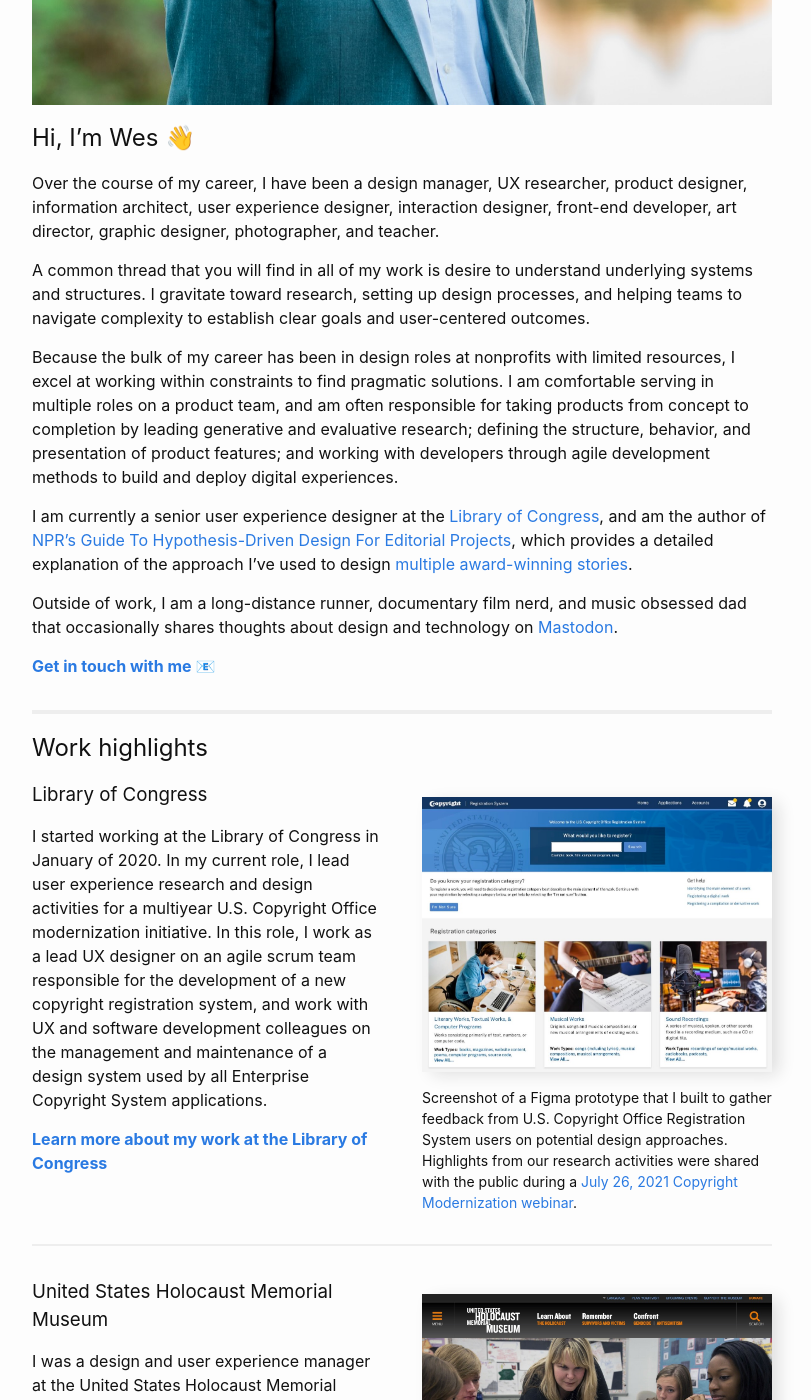
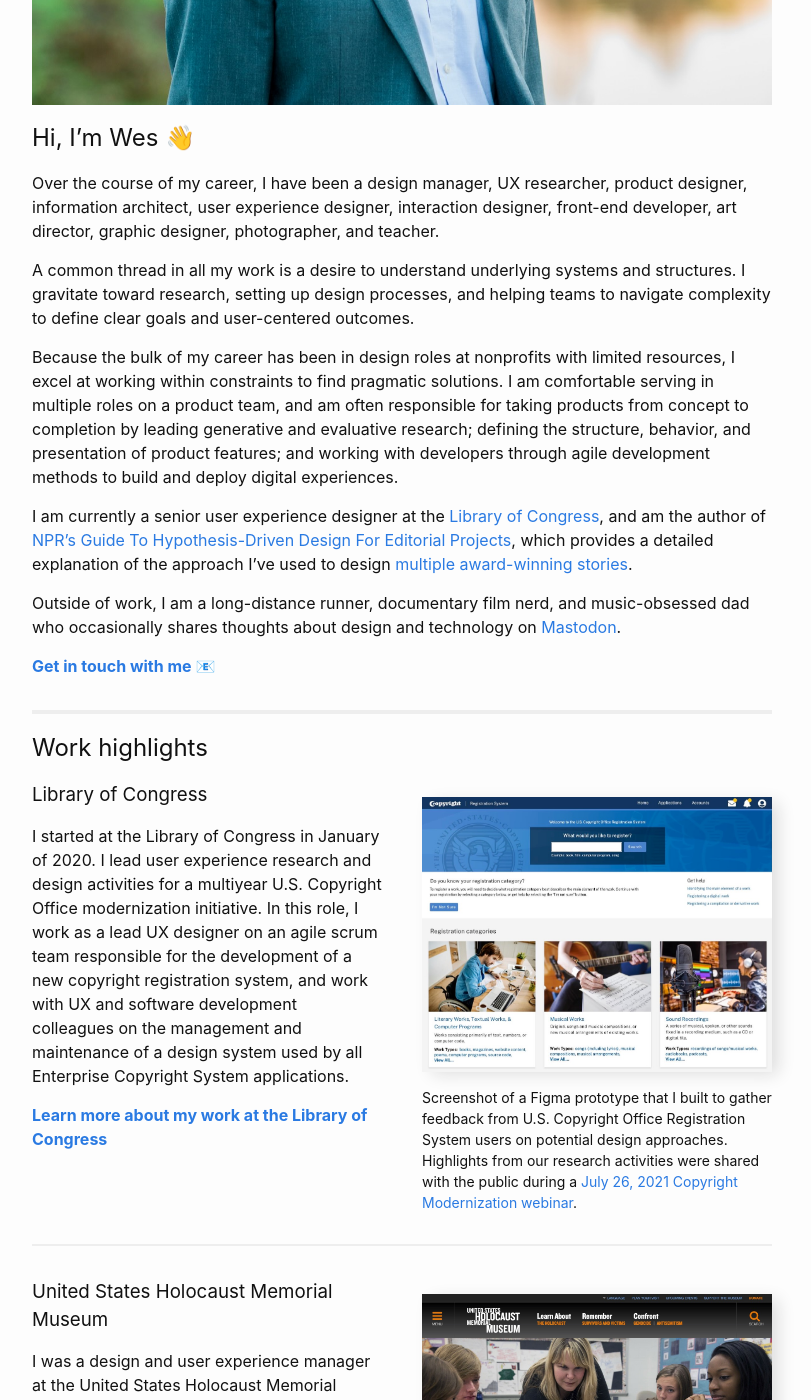
Before and after one commit to lindamood/lindamood.github.io, a Jekyll site: the page built from index.md, in a window 1280 px wide and 1400 px high, scrolled down 657 px. Shown: the whole window, without its empty margins (238-1049 px from the left). Built offline with Jekyll 4.4.1, drawn with Linux system fonts in a browser that asks for light colours; some of the changed text lies outside the part shown.

Commit message:
copy editing

```diff
--- a/index.md
+++ b/index.md
@@ -16,13 +16,13 @@
 
 Over the course of my career, I have been a design manager, UX researcher, product designer, information architect, user experience designer, interaction designer, front-end developer, art director, graphic designer, photographer, and teacher.
 
-A common thread that you will find in all of my work is desire to understand underlying systems and structures. I gravitate toward research, setting up design processes, and helping teams to navigate complexity to establish clear goals and user-centered outcomes.
+A common thread in all my work is a desire to understand underlying systems and structures. I gravitate toward research, setting up design processes, and helping teams to navigate complexity to define clear goals and user-centered outcomes.
 
 Because the bulk of my career has been in design roles at nonprofits with limited resources, I excel at working within constraints to find pragmatic solutions. I am comfortable serving in multiple roles on a product team, and am often responsible for taking products from concept to completion by leading generative and evaluative research; defining the structure, behavior, and presentation of product features; and working with developers through agile development methods to build and deploy digital experiences.
 
 I am currently a senior user experience designer at the [Library of Congress](https://www.loc.gov/), and am the author of [NPR's Guide To Hypothesis-Driven Design For Editorial Projects](https://training.npr.org/2018/06/25/take-our-playbook-nprs-guide-to-building-immersive-storytelling-projects/), which provides a detailed explanation of the approach I've used to design [multiple](https://apps.npr.org/lookatthis/posts/publichousing/) [award-winning](http://apps.npr.org/tshirt/#/title) [stories](http://apps.npr.org/lookatthis/posts/brazil/).
 
-Outside of work, I am a long-distance runner, documentary film nerd, and music obsessed dad that occasionally shares thoughts about design and technology on <a rel="me" href="https://mastodon.social/@lindamood">Mastodon</a>.
+Outside of work, I am a long-distance runner, documentary film nerd, and music-obsessed dad who occasionally shares thoughts about design and technology on <a rel="me" href="https://mastodon.social/@lindamood">Mastodon</a>.
 
 **[Get in touch with me 📧](mailto:hi@lindamood.org)**
 
@@ -33,7 +33,7 @@
 <div class="work-highlight-description" markdown="1">
 
 <h3>Library of Congress</h3>
-<p>I started working at the Library of Congress in January of 2020. In my current role, I lead user experience research and design activities for a multiyear U.S. Copyright Office modernization initiative. In this role, I work as a lead UX designer on an agile scrum team responsible for the development of a new copyright registration system, and work with UX and software development colleagues on the management and maintenance of a design system used by all Enterprise Copyright System applications.</p>
+<p>I started at the Library of Congress in January of 2020. I lead user experience research and design activities for a multiyear U.S. Copyright Office modernization initiative. In this role, I work as a lead UX designer on an agile scrum team responsible for the development of a new copyright registration system, and work with UX and software development colleagues on the management and maintenance of a design system used by all Enterprise Copyright System applications.</p>
 
 **[Learn more about my work at the Library of Congress](/loc/)**
 
@@ -108,7 +108,7 @@
 
 <div class="work-highlight-description">
 <h3>Project Argo</h3>
-<p>Project Argo was a two-year Corporation for Public Broadcasting and the Knight Foundation funded project that was created to strengthen local journalism by building a network of NPR member station blogs that focused on local interest topics including health, race and culture, and the environment. I was a lead designer and front-end developer on the project from February 2010 to May of 2012. As part of a four-person product team, I helped create a <a href="http://argoproject.org/">WordPress-based blogging platform and open source toolkit for beat reporting</a> used by blogs that averaged more than 100,000 unique monthly visitors, and served as  top online destinations for partner stations including KQED and KPBS.</p>
+<p>Project Argo was a two-year project fundeded by the Corporation for Public Broadcasting and the Knight Foundation to strengthen local journalism by building a network of NPR member station blogs that focused on local interest topics including health, race and culture, and the environment. I was a lead designer and front-end developer on the project from February 2010 to May of 2012. As part of a four-person product team, I helped create a <a href="http://argoproject.org/">WordPress-based blogging platform and open source toolkit for beat reporting</a> used by blogs that averaged more than 100,000 unique monthly visitors, and served as  top online destinations for partner stations including KQED and KPBS.</p>
 
 </div>
 
```
Also changed, not shown: other parts of index.md (+6 -6 lines), loc.md (+4 -4 lines), npr.md (+5 -6 lines), ushmm.md (+4 -4 lines), 1 other file.
